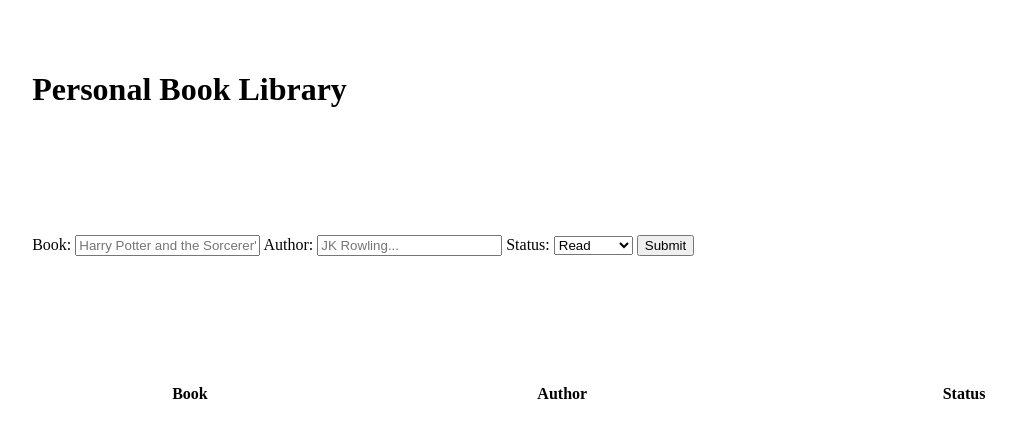
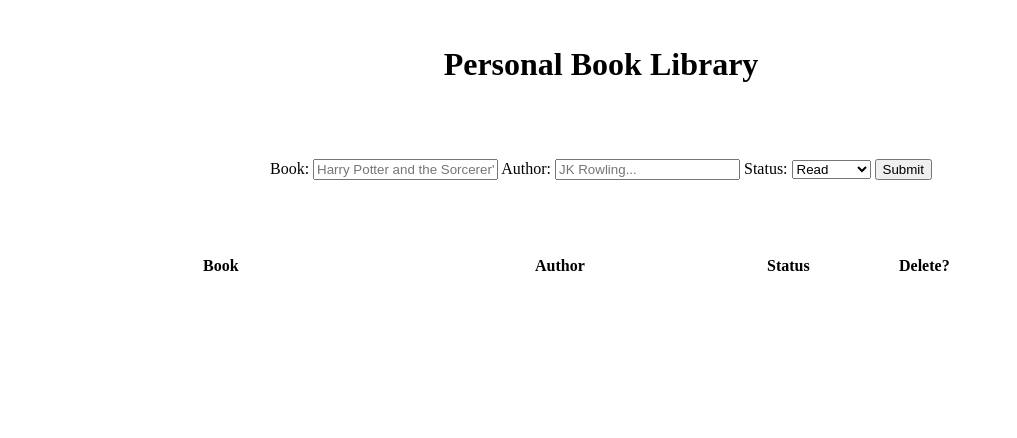
Before and after one commit to leonlee021/library-app, a plain HTML site: page index.html in a window 1280 px wide. Shown: the whole page, without its empty margins (39-1056 px from the left). Drawn offline with Linux system fonts and the light colour scheme.

Commit message:
apply flexbox

```diff
--- a/index.html
+++ b/index.html
@@ -23,12 +23,12 @@
             </select>
             <button type="submit" id="submit_button">Submit</button>
         </form>
-        <table class = "row">
-            <tr>
-                <th>Book</th>
-                <th>Author</th>
-                <th>Status</th>
-                <th></th>
+        <table class = "row" id = "row_three" style="border: 10px black;">
+            <tr id = "table_headers">
+                <th id="book">Book</th>
+                <th id = "author">Author</th>
+                <th id = "status">Status</th>
+                <th id = "delete">Delete?</th>
             </tr>
             <tr>
                 <tbody id = "table_body"></tbody>
--- a/style/style.scss
+++ b/style/style.scss
@@ -1,8 +1,36 @@
 #container{
     display: flex;
     flex-direction: column;
+    align-items: center;
 }
 
 .row{
-    margin: 5% 5%;
+    margin: 3% 5%;
 }
+
+
+table{
+    table-layout: fixed;
+    border-spacing: 30px 0px;
+    text-align: start;
+}
+
+#book{
+    width: 300px;
+    text-align: start;
+}
+
+#author{
+    width: 200px;
+    text-align: start;
+}
+
+#status{
+    width: 100px;
+    text-align: start;
+}
+
+#delete{
+    width: 100px;
+    text-align: start;
+}
```
Also changed, not shown: style/style.css, 1 other file.
